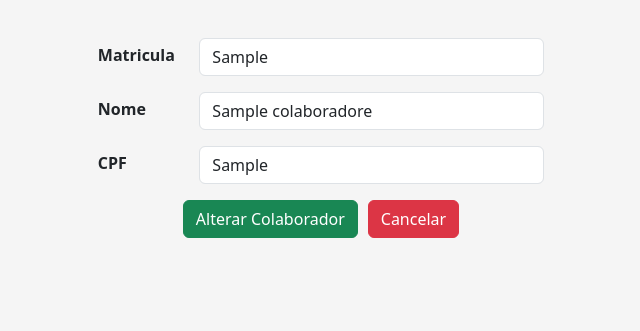
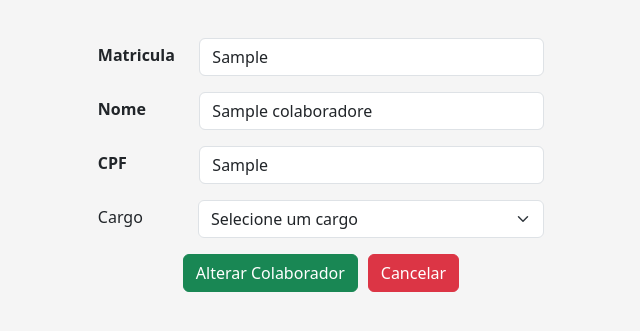
Before and after one commit to andersondemetrio/precificacao, a Django app: page /dashboard/detalhes_colaborador/1/ in a window 1280 px wide. Shown: the part 182-513 px from the top of the page, without its empty margins (319-959 px from the left). Run offline with Django 4.2, Linux system fonts and the light colour scheme; tables that the repository leaves empty hold one stand-in row (values such as "Sample post"); some libraries are stand-ins or nearby versions.

Commit message:
Arrumando um bug no crud Colaboradores

```diff
--- a/dashboard/templates/detalhes_colaborador.html
+++ b/dashboard/templates/detalhes_colaborador.html
@@ -11,7 +11,12 @@
     <link rel="stylesheet" href="{% static 'assets/fonts/font-awesome.min.css' %}" />
     <link rel="stylesheet" href="{% static 'assets/css/edicao.css' %}" />
     <link rel="stylesheet" href="https://cdn.jsdelivr.net/npm/bootstrap-icons@1.10.5/font/bootstrap-icons.css">
+    <script>
+      const cargosUrl = "{% url 'cargos_vieww' %}";
+      const enderecoUrl = "{% url 'endereco_view' %}";
+    </script>
     <script defer src="https://code.jquery.com/jquery-3.6.0.min.js"></script>
+    <script defer src="{% static 'assets/js/script_index.js' %}"></script>
     <script defer src="{% static 'assets/js/script_edicao.js' %}"></script>
 </head>
     <body class="fundo">
@@ -25,28 +30,26 @@
                     {% csrf_token %}
                     <div class="colaborador-container">
                         <div class="mb-3 d-flex flex-row">
-                            <label for="nome" class="form-label"><b>Matricula</b></label>
-                            <input type="text" class="form-control" id="nome" name="nome" value="{{ colaborador.matricula }}" required>
+                            <label for="matricula" class="form-label"><b>Matricula</b></label>
+                            <input type="text" class="form-control" id="matricula" name="matricula" value="{{ colaborador.matricula }}" required>
                         </div>
                         <div class="mb-3 d-flex flex-row">
                           <label for="nome" class="form-label"><b>Nome</b></label>
                           <input type="text" class="form-control" id="nome" name="nome" value="{{ colaborador.nome }}" required>
                         </div>
                         <div class="mb-3 d-flex flex-row">
-                          <label for="nome" class="form-label"><b>CPF</b></label>
-                          <input type="text" class="form-control" id="nome" name="nome" value="{{ colaborador.cpf }}" required>
+                          <label for="cpf" class="form-label"><b>CPF</b></label>
+                          <input type="text" class="form-control" id="cpf" name="cpf" value="{{ colaborador.cpf }}" required>
                         </div>
-                        {% comment %} <div class="mb-3 d-flex flex-row">
-                          <label for="edit-cargo" class="form-label">Cargo</label>
-                          <select class="form-select" name="cargo" id="edit-cargo" required>
-                              <option value="" disabled>Selecione um cargo</option>
+                        <div class="mb-3 d-flex flex-row">
+                          <label for="cargo" class="form-label">Cargo</label>
+                          <select class="form-select" name="cargo" required>
+                              <option value="" selected disabled>Selecione um cargo</option>
                               {% for cargo in cargos %}
-                                  <option value="{{ cargo.id }}" {% if colaborador.cargo.id == cargo.id %}selected{% endif %}>
-                                      {{ cargo.nome_cargo }}
-                                  </option>
+                                  <option value="{{ cargo.id }}">{{ cargo.nome_cargo }}</option>
                               {% endfor %}
                           </select>
-                        </div> {% endcomment %}
+                        </div>
                     </div>
                     <div class="d-flex flex-row justify-content-center div-button">
                         <button type="button" class="btn btn-success" id="alterar-btnco">Alterar Colaborador</button>
--- a/dashboard/views.py
+++ b/dashboard/views.py
@@ -91,18 +91,18 @@ def detalhes_colaborador(request, id):
 def editar_colaborador(request, id):
     colaborador = Colaboradores.objects.get(id=id)
     if request.method == 'POST':
-        nome = request.POST.get('nome')
-        matricula = request.POST.get('matricula')
-        cpf = request.POST.get('cpf')
-        cargo_id = request.POST.get('cargo')
+        matricula = request.POST['matricula']
+        nome = request.POST['nome']
+        cpf = request.POST['cpf']
+        cargo_id = request.POST['cargo']
 
-        # cargo = Cargos.objects.get(id=cargo_id)
+        cargo = Cargos.objects.get(id=cargo_id)
 
         # Atualize os campos do colaborador existente
         colaborador.nome = nome
         colaborador.matricula = matricula
         colaborador.cpf = cpf
-        # colaborador.cargo = cargo
+        colaborador.cargo = cargo
         colaborador.save()
         return redirect('dashboard')
 
```
